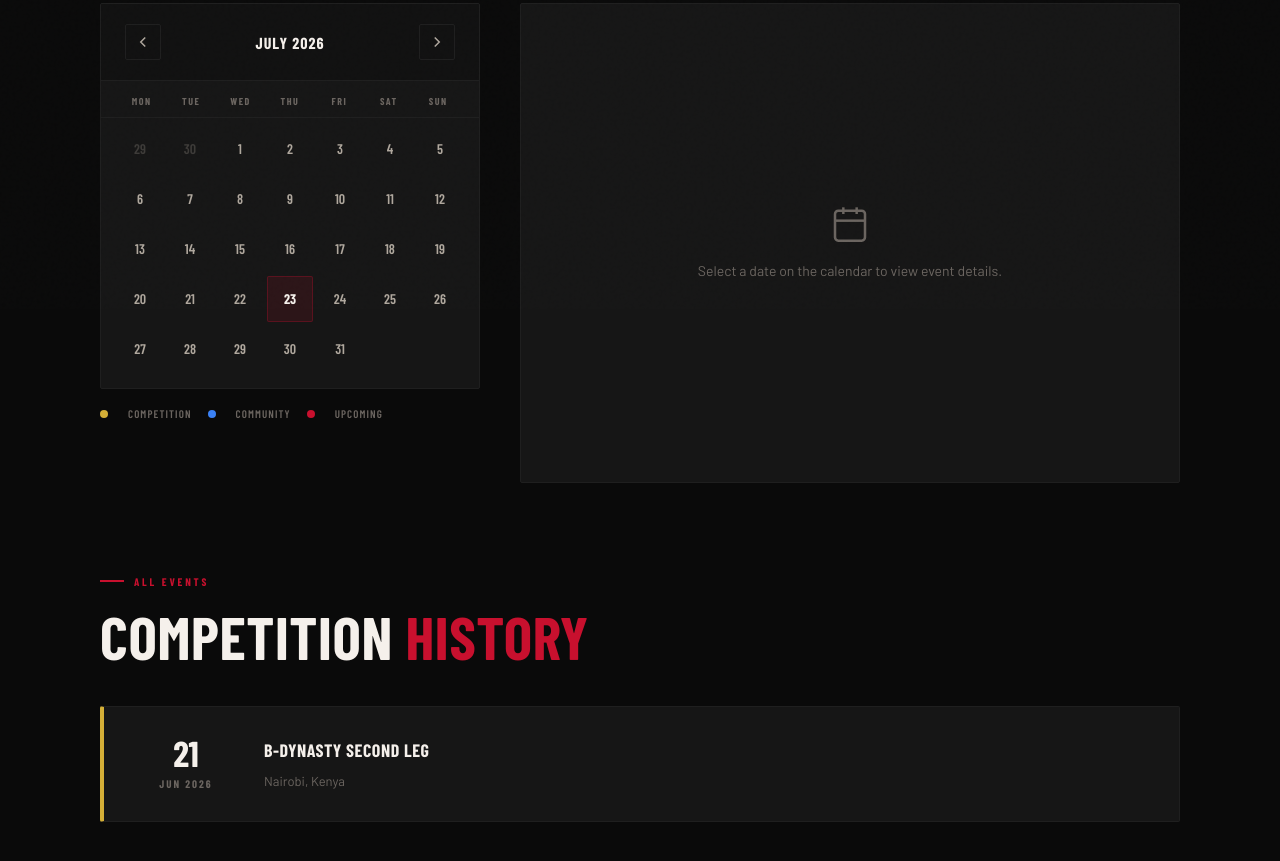
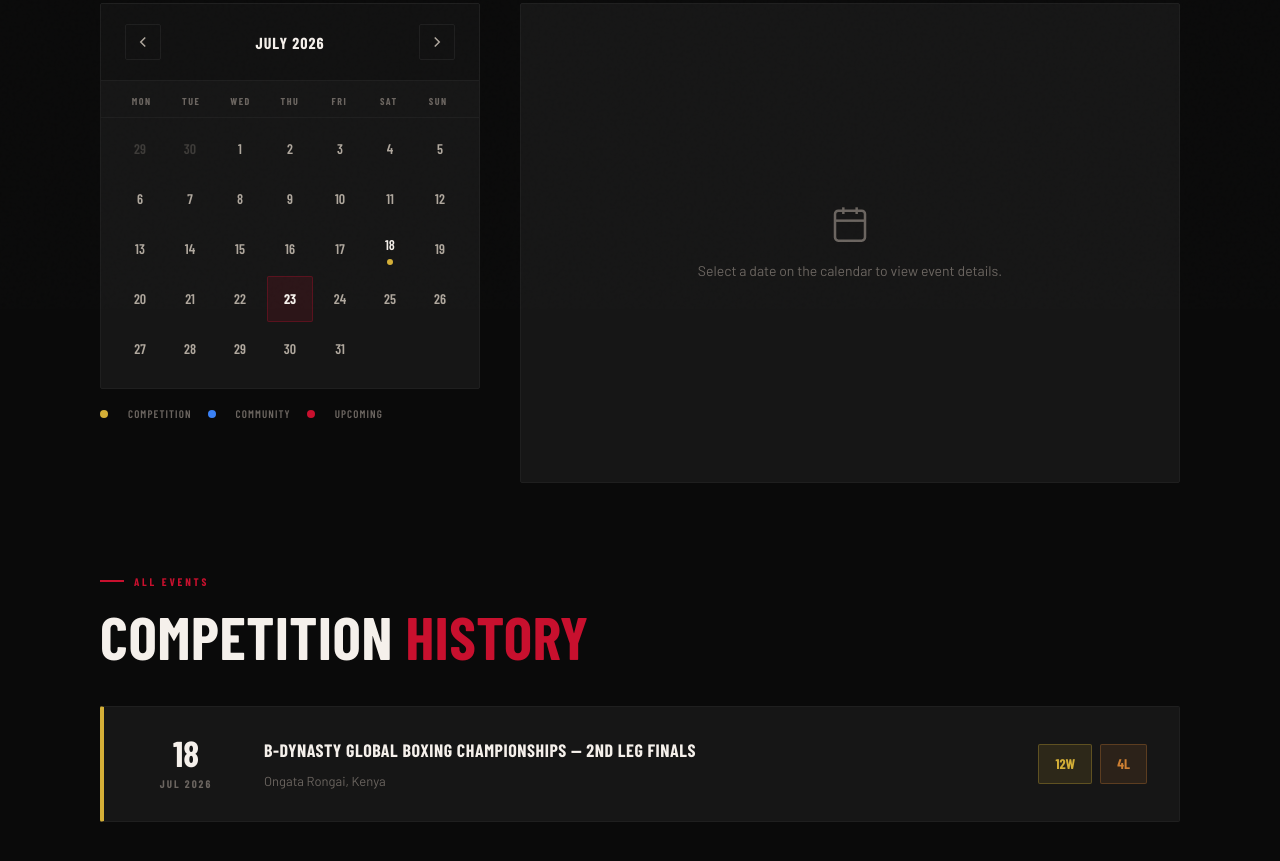
Before and after one commit to AlfonseOtieno/ORBC, a plain HTML site: page events.html in a window 1280 px wide. Shown: the part 491-1352 px from the top of the page. Drawn offline with nearby package versions, Linux system fonts and the light colour scheme; a web font is replaced by a local one.

Commit message:
added b dynasty competition

```diff
--- a/data/events.json
+++ b/data/events.json
@@ -2,13 +2,270 @@
   "events": [
     {
       "id": "evt-2026-01",
-      "title": "B-Dynasty Second Leg",
-      "date": "2026-06-21",
+      "title": "B-Dynasty Global Boxing Championships — 2nd Leg Finals",
+      "date": "2026-07-18",
       "type": "competition",
-      "location": "Nairobi, Kenya",
-      "description": "ORBC fighters compete in the B-Dynasty Second Leg. Stay tuned for full results after the event.",
-      "results": null,
-      "upcoming": false
+      "location": "Ongata Rongai, Kenya",
+      "description": "ORBC fighters went 12-4 across school children, junior, youth, and elite senior divisions at the B-Dynasty Global Boxing Championships 2nd Leg Finals, with two fighters retaining their gold medals and John Liech taking the co-main event by second-round TKO.",
+      "upcoming": false,
+      "results": {
+        "summary": "ORBC finished 12 wins to 4 losses across the card, including two title defenses and a TKO win in the co-main bout.",
+        "record": { "wins": 12, "losses": 4 },
+        "fights": [
+          {
+            "number": null,
+            "segment": "Exhibition",
+            "category": "School Children (12-13 yrs) 28-30kg",
+            "fighter": "Brian Mwendwa",
+            "opponent": "Brian Muthee",
+            "opponentClub": null,
+            "result": "loss",
+            "method": "decision",
+            "score": "2-1",
+            "round": null,
+            "exhibition": true,
+            "note": null
+          },
+          {
+            "number": null,
+            "segment": "Finals",
+            "category": "School Children (13-14 yrs) 46-48kg",
+            "fighter": "Christian Abutalia",
+            "opponent": "Dyan Amagunza",
+            "opponentClub": "Sheria Mtaani Boxing Club",
+            "result": "win",
+            "method": "decision",
+            "score": "3-0",
+            "round": null,
+            "exhibition": false,
+            "note": null
+          },
+          {
+            "number": null,
+            "segment": null,
+            "category": "School Children (13-14 yrs) 32-34kg",
+            "fighter": "Achile Sichemi",
+            "opponent": "Alvin Mayo",
+            "opponentClub": "Sheria Mtaani Boxing Club",
+            "result": "win",
+            "method": "TKO",
+            "score": null,
+            "round": 1,
+            "exhibition": false,
+            "note": null
+          },
+          {
+            "number": null,
+            "segment": null,
+            "category": "Juniors (15-16 yrs) 49-51kg",
+            "fighter": "Patrick Njoroge",
+            "opponent": "Brian Gethange",
+            "opponentClub": "Sheria Mtaani Boxing Club",
+            "result": "win",
+            "method": "walkover",
+            "score": null,
+            "round": null,
+            "exhibition": false,
+            "note": null
+          },
+          {
+            "number": null,
+            "segment": null,
+            "category": "Juniors (15-16 yrs) 48kg",
+            "fighter": "Gyan Mwaura",
+            "opponent": "Edward Kariuki",
+            "opponentClub": "Sheria Mtaani Boxing Club",
+            "result": "win",
+            "method": "TKO",
+            "score": null,
+            "round": 1,
+            "exhibition": false,
+            "note": null
+          },
+          {
+            "number": null,
+            "segment": null,
+            "category": "Youth (17-18 yrs) 54kg",
+            "fighter": "David Obedi",
+            "opponent": "David Njunge",
+            "opponentClub": "Sheria Mtaani Boxing Club",
+            "result": "win",
+            "method": "TKO",
+            "score": null,
+            "round": 2,
+            "exhibition": false,
+            "note": null
+          },
+          {
+            "number": null,
+            "segment": "Exhibition",
+            "category": "Elite Seniors",
+            "fighter": "Barron Williams",
+            "opponent": "Chris Juma",
+            "opponentClub": "ORBC",
+            "result": "win",
+            "method": "majority decision",
+            "score": "3-0",
+            "round": null,
+            "exhibition": true,
+            "note": "Intra-club exhibition bout"
+          },
+          {
+            "number": null,
+            "segment": null,
+            "category": "Minimumweight Elite Seniors",
+            "fighter": "Brian Kamunye",
+            "opponent": "Lewis Ndungu",
+            "opponentClub": "Kiserian Boxing Club",
+            "result": "loss",
+            "method": "KO",
+            "score": null,
+            "round": 1,
+            "exhibition": false,
+            "note": null
+          },
+          {
+            "number": null,
+            "segment": null,
+            "category": "Bantamweight Elite Seniors",
+            "fighter": "Hillary Adamba",
+            "opponent": "Griffins Omwonga",
+            "opponentClub": "Sheria Mtaani Boxing Club",
+            "result": "win",
+            "method": "split decision",
+            "score": "2-1",
+            "round": null,
+            "exhibition": false,
+            "note": null
+          },
+          {
+            "number": null,
+            "segment": null,
+            "category": "Featherweight Elite Seniors",
+            "fighter": "Peter Mwanzia",
+            "opponent": "Isiah Omondi",
+            "opponentClub": "Kiserian Boxing Club",
+            "result": "loss",
+            "method": "majority decision",
+            "score": "3-0",
+            "round": null,
+            "exhibition": false,
+            "note": null
+          },
+          {
+            "number": 15,
+            "segment": null,
+            "category": "Lightweight Elite Seniors",
+            "fighter": "Clinton Orunda",
+            "opponent": "Fernaldo Odhiambo",
+            "opponentClub": "Ngong Boxing Club",
+            "result": "loss",
+            "method": "decision",
+            "score": "3-0",
+            "round": null,
+            "exhibition": false,
+            "note": null
+          },
+          {
+            "number": null,
+            "segment": null,
+            "category": "Lightwelterweight Elite Seniors",
+            "fighter": "Sonnell Onyango",
+            "opponent": "Davis Otieno",
+            "opponentClub": "Sheria Boxing Club",
+            "result": "win",
+            "method": "majority decision",
+            "score": "3-0",
+            "round": null,
+            "exhibition": false,
+            "note": "Retained his lightwelterweight gold medal"
+          },
+          {
+            "number": null,
+            "segment": null,
+            "category": "Welterweight Elite Seniors",
+            "fighter": "Maxwell Ochieng",
+            "opponent": "Clement Babu",
+            "opponentClub": "Jericho Boxing Club",
+            "result": "win",
+            "method": "decision",
+            "score": "3-0",
+            "round": null,
+            "exhibition": false,
+            "note": "Retained his welterweight gold medal"
+          },
+          {
+            "number": 19,
+            "segment": null,
+            "category": "School Children (13-14 yrs) 36-38kg",
+            "fighter": "Raphael Musilu",
+            "opponent": "Pintos Omondi",
+            "opponentClub": "Sheria Mtaani Boxing Club",
+            "result": "win",
+            "method": "decision",
+            "score": "3-0",
+            "round": null,
+            "exhibition": false,
+            "note": "Avenged his 1st Leg Finals loss to Pintos"
+          },
+          {
+            "number": 20,
+            "segment": null,
+            "category": "Youth (17-18 yrs) Featherweight",
+            "fighter": "Brian Agunda",
+            "opponent": "Wayne Isuvi",
+            "opponentClub": "Jericho Boxing Club",
+            "result": "win",
+            "method": "decision",
+            "score": "3-0",
+            "round": null,
+            "exhibition": false,
+            "note": "Won his second gold medal"
+          },
+          {
+            "number": 21,
+            "segment": null,
+            "category": "Middleweight Elite Seniors",
+            "fighter": "Caleb Juma",
+            "opponent": "Kelvin Kanyinge",
+            "opponentClub": "Kiserian Boxing Club",
+            "result": "loss",
+            "method": "decision",
+            "score": "3-0",
+            "round": null,
+            "exhibition": false,
+            "note": null
+          },
+          {
+            "number": 22,
+            "segment": "Co-Main Bout",
+            "category": "Lightheavyweight Elite Senior",
+            "fighter": "John Liech",
+            "opponent": "Ali Sirona",
+            "opponentClub": "1Law Boxing Club",
+            "result": "win",
+            "method": "TKO",
+            "score": null,
+            "round": 2,
+            "exhibition": false,
+            "note": null
+          },
+          {
+            "number": 23,
+            "segment": "Main Bout",
+            "category": "Minimumweight Elite Seniors",
+            "fighter": "Morgan Baraka",
+            "opponent": "Brandon Saitiko",
+            "opponentClub": "Wakanda Boxing Club",
+            "result": "win",
+            "method": "decision",
+            "score": "3-0",
+            "round": null,
+            "exhibition": false,
+            "note": "Won the main bout emphatically"
+          }
+        ]
+      }
     }
   ]
 }
--- a/js/events.js
+++ b/js/events.js
@@ -90,6 +90,49 @@ function getStageBadgeClass(stage) {
   return 'stage-badge--first';
 }
 
+function formatMethodLine(f) {
+  const parts = [];
+  const method = (f.method || '').toLowerCase();
+  if (method === 'tko' || method === 'ko') {
+    parts.push(f.method.toUpperCase());
+    if (f.round) parts.push(`Round ${f.round}`);
+  } else if (method === 'walkover') {
+    parts.push('Walkover');
+  } else {
+    // decision, split decision, majority decision, etc.
+    parts.push(f.method.replace(/\b\w/g, c => c.toUpperCase()));
+    if (f.score) parts.push(f.score);
+  }
+  return parts.join(' · ');
+}
+
+function renderFightCard(f, i) {
+  const segmentBadge = f.segment
+    ? `<span class="fight-card__segment">${f.segment}</span>`
+    : '';
+  const opponentClub = f.opponentClub ? ` <span class="fight-card__club">(${f.opponentClub})</span>` : '';
+  const numberLabel = f.number ? `<span class="fight-card__number">#${f.number}</span>` : '';
+
+  return `
+    <div class="fight-card fight-card--${f.result}${f.exhibition ? ' fight-card--exhibition' : ''} reveal reveal-d${Math.min(i%5+1,5)}">
+      <div class="fight-card__top">
+        ${numberLabel}
+        ${segmentBadge}
+        <span class="fight-card__category">${f.category}</span>
+      </div>
+      <div class="fight-card__matchup">
+        <span class="fight-card__fighter">${f.fighter}</span>
+        <span class="fight-card__vs">vs</span>
+        <span class="fight-card__opponent">${f.opponent}${opponentClub}</span>
+      </div>
+      <div class="fight-card__bottom">
+        <span class="fight-card__result-badge fight-card__result-badge--${f.result}">${f.result === 'win' ? 'Win' : 'Loss'}</span>
+        <span class="fight-card__method">${formatMethodLine(f)}</span>
+      </div>
+      ${f.note ? `<p class="fight-card__note">${f.note}</p>` : ''}
+    </div>`;
+}
+
 function showEventDetail(events) {
   const empty  = document.getElementById('panel-empty');
   const detail = document.getElementById('panel-detail');
@@ -114,14 +157,20 @@ function showEventDetail(events) {
   let resultsHTML = '';
   if (evt.results) {
     const r = evt.results;
-    resultsHTML = `
-      <p class="event-detail__summary">${r.summary}</p>
-      <div class="results-medals">
+    const recordHTML = r.record
+      ? `<div class="results-medals">
+           <span class="results-medal results-medal--gold">${r.record.wins} Wins</span>
+           <span class="results-medal results-medal--bronze">${r.record.losses} Losses</span>
+         </div>`
+      : `<div class="results-medals">
            <span class="results-medal results-medal--gold">&#9733; ${r.gold} Gold</span>
            <span class="results-medal results-medal--silver">&#9733; ${r.silver} Silver</span>
            <span class="results-medal results-medal--bronze">&#9733; ${r.bronze} Bronze</span>
-      </div>
-      <table class="fighters-table">
+         </div>`;
+
+    const bodyHTML = r.fights
+      ? `<div class="fight-card-list">${r.fights.map((f, i) => renderFightCard(f, i)).join('')}</div>`
+      : `<table class="fighters-table">
           <thead><tr><th>Fighter</th><th>Category</th><th>Result</th><th>Stage</th></tr></thead>
           <tbody>
             ${r.fighters.map(f => `
@@ -134,6 +183,11 @@ function showEventDetail(events) {
             `).join('')}
           </tbody>
         </table>`;
+
+    resultsHTML = `
+      <p class="event-detail__summary">${r.summary}</p>
+      ${recordHTML}
+      ${bodyHTML}`;
   }
 
   detail.innerHTML = `
@@ -147,6 +201,10 @@ function showEventDetail(events) {
     <p class="event-detail__desc">${evt.description}</p>
     ${resultsHTML}
   `;
+
+  // Newly-injected cards carry the `reveal` class but were never seen by the
+  // observer set up on page load — re-run it so they actually animate in.
+  initScrollReveal();
 }
 
 function renderEventsList() {
@@ -156,7 +214,11 @@ function renderEventsList() {
   el.innerHTML = sorted.map((evt, i) => {
     const d = new Date(evt.date + 'T00:00:00');
     const type = evt.upcoming ? 'upcoming' : evt.type;
-    const medals = evt.results ? `
+    const medals = evt.results && evt.results.record ? `
+      <div class="event-row__medals">
+        <span class="results-medal results-medal--gold">${evt.results.record.wins}W</span>
+        <span class="results-medal results-medal--bronze">${evt.results.record.losses}L</span>
+      </div>` : evt.results ? `
       <div class="event-row__medals">
         <span class="results-medal results-medal--gold">&#9733; ${evt.results.gold}</span>
         <span class="results-medal results-medal--silver">&#9733; ${evt.results.silver}</span>
```
Also changed, not shown: css/events.css (+111 -0 lines). Lines whose indentation alone changed are shown as unchanged.
